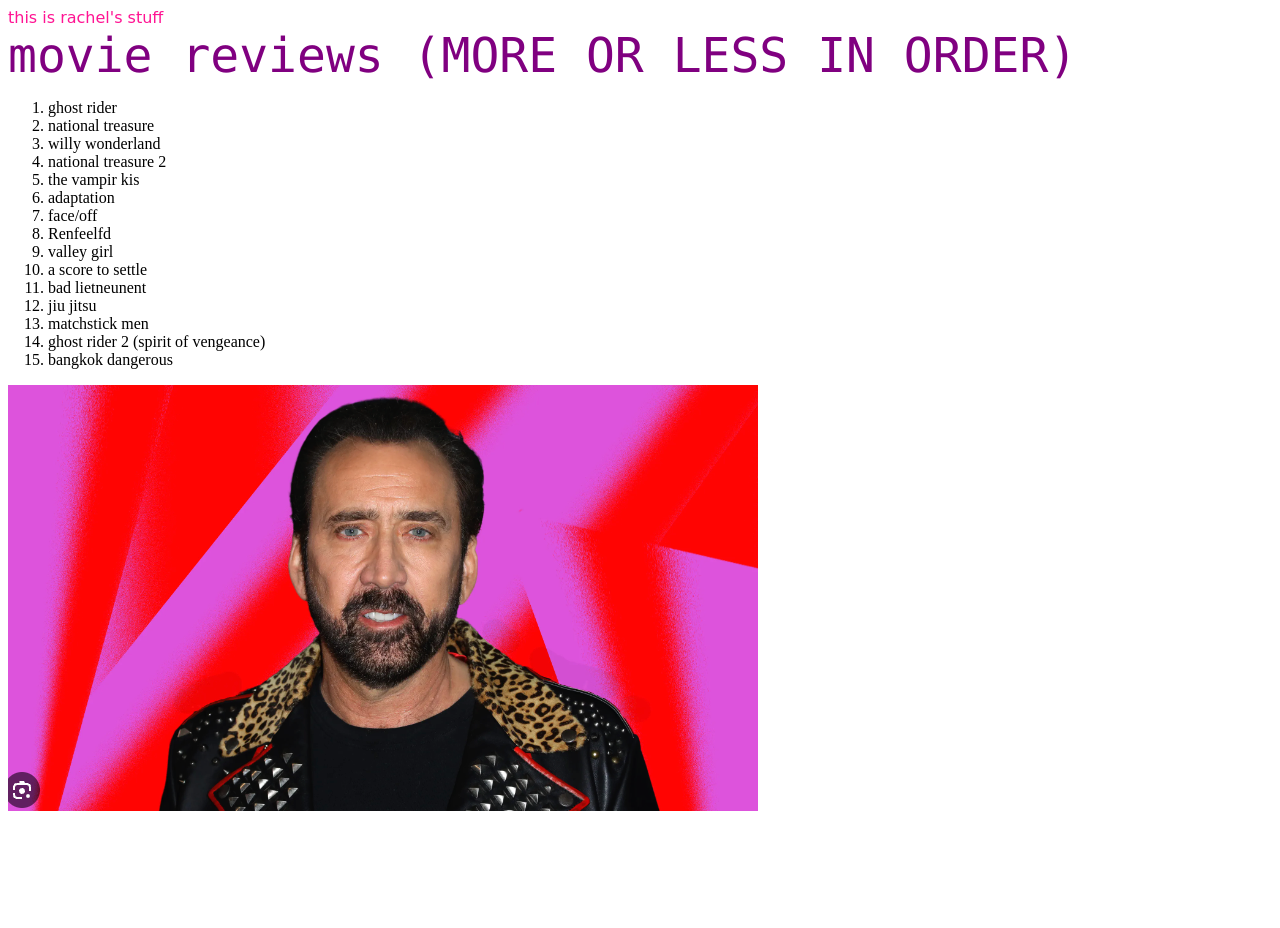
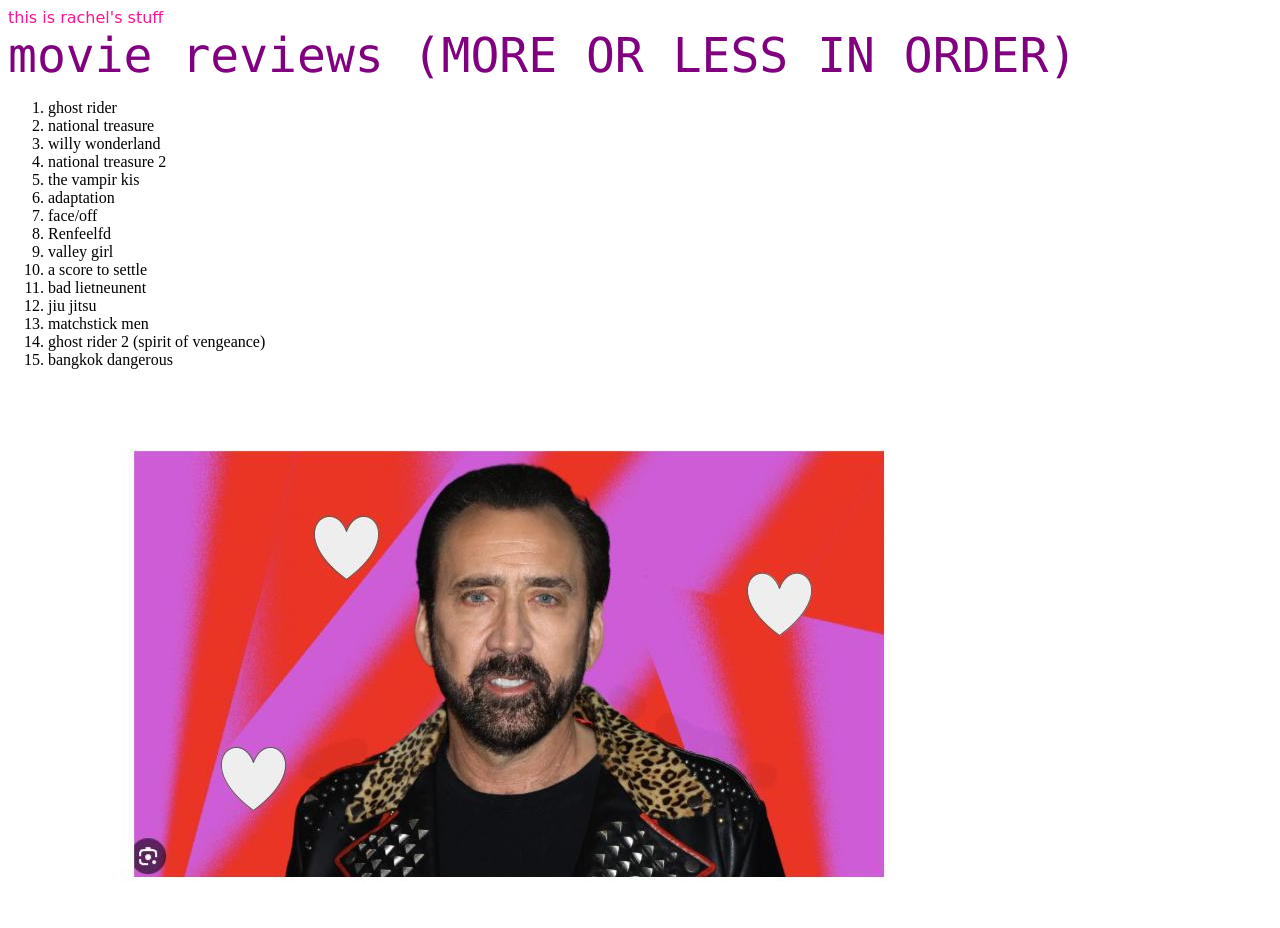
Before and after one commit to rachelmichels/rachelmichels.github.io, a plain HTML site: page index.html in a window 1280 px wide. Before the commit the page ends 823 px from the top, so only its background shows below. Drawn offline with Linux system fonts and the light colour scheme.

Commit message:
Update index.html

```diff
--- a/index.html
+++ b/index.html
@@ -30,7 +30,7 @@
   <li>bangkok dangerous</li>
 </ol>
 
-<img src="him.png" alt="It is him and his face he is smiling on a scary background at a gala or something">
+<img src="him.jpg" alt="It is him and his face he is smiling on a scary background at a gala or something. he is surrounded by gray clipart hearts">
 
 
 
```
